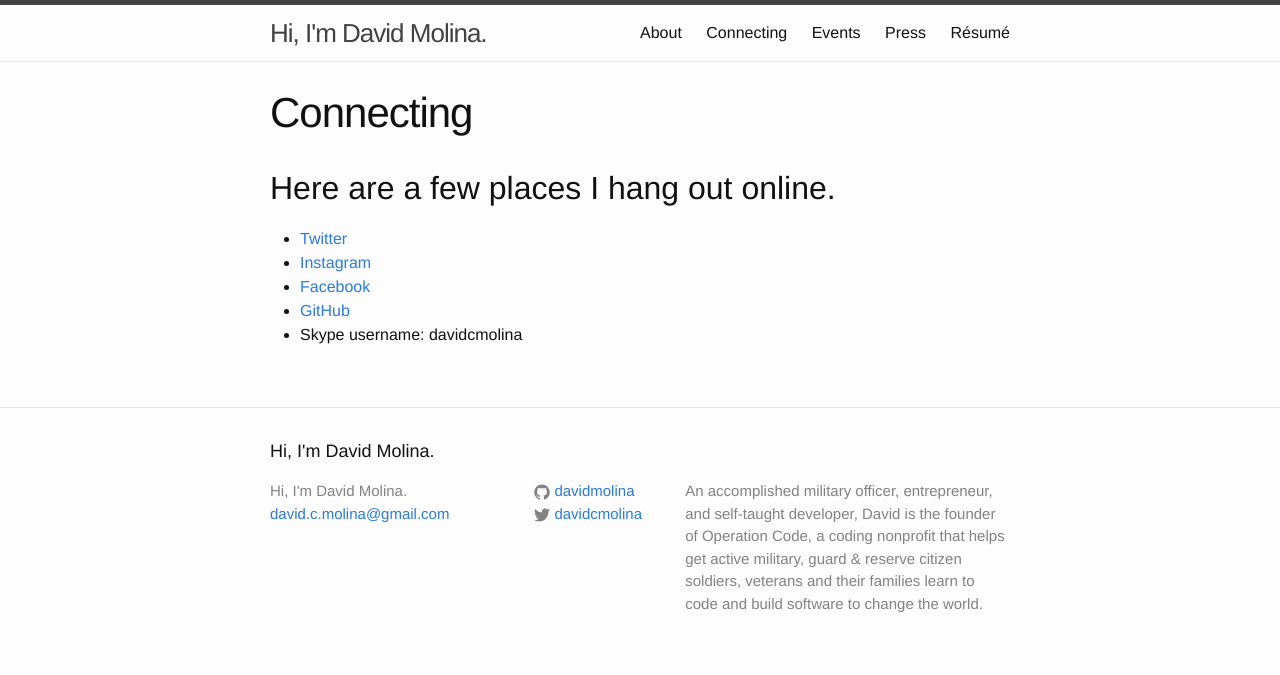
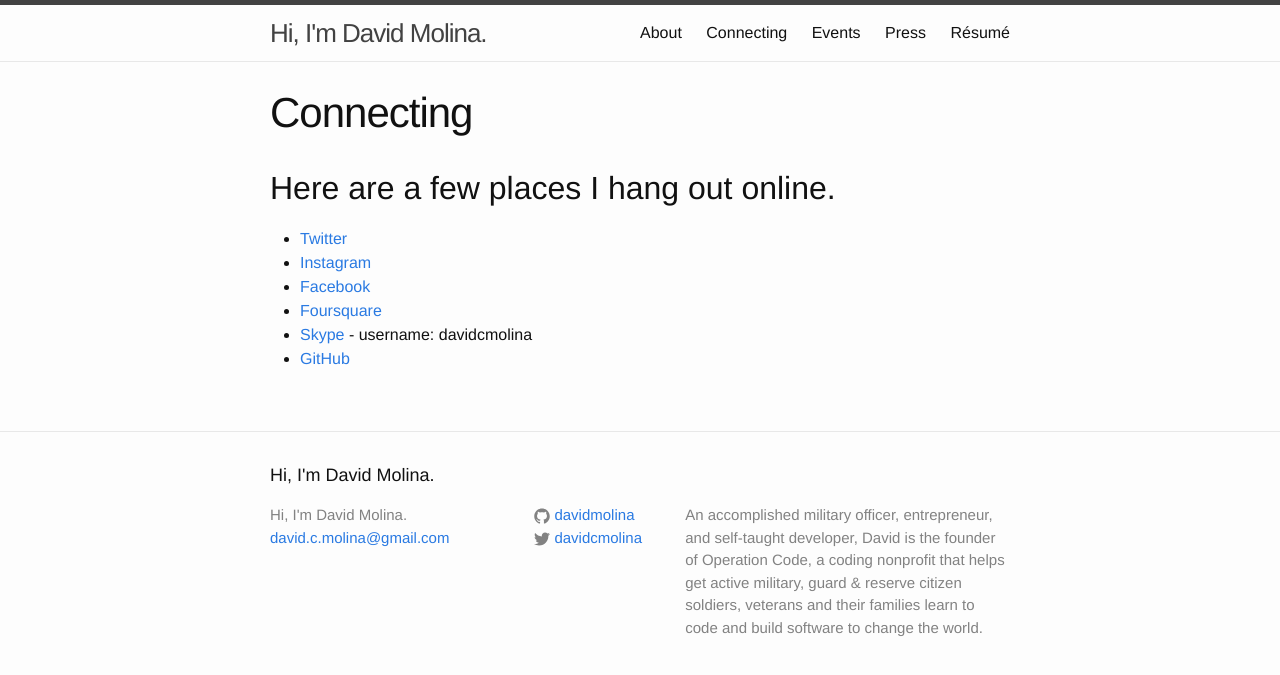
Before and after one commit to davidmolina/davidmolina.github.io, a Jekyll site: the page built from connecting.md, in a window 1280 px wide. Shown: the top 675 px of the page. Built offline with Jekyll 4.4.1, drawn with Linux system fonts in a browser that asks for light colours.

Commit message:
Add Foursquare

```diff
--- a/connecting.md
+++ b/connecting.md
@@ -9,5 +9,6 @@
 - [Twitter](https://twitter.com/davidcmolina)
 - [Instagram](https://www.instagram.com/davidcmolina/)
 - [Facebook](https://www.facebook.com/david.molina1)
+- [Foursquare](https://foursquare.com/davidcmolina)
+- [Skype](https://www.skype.com/) - username: davidcmolina
 - [GitHub](https://github.com/davidmolina/)
-- Skype username: davidcmolina
```
